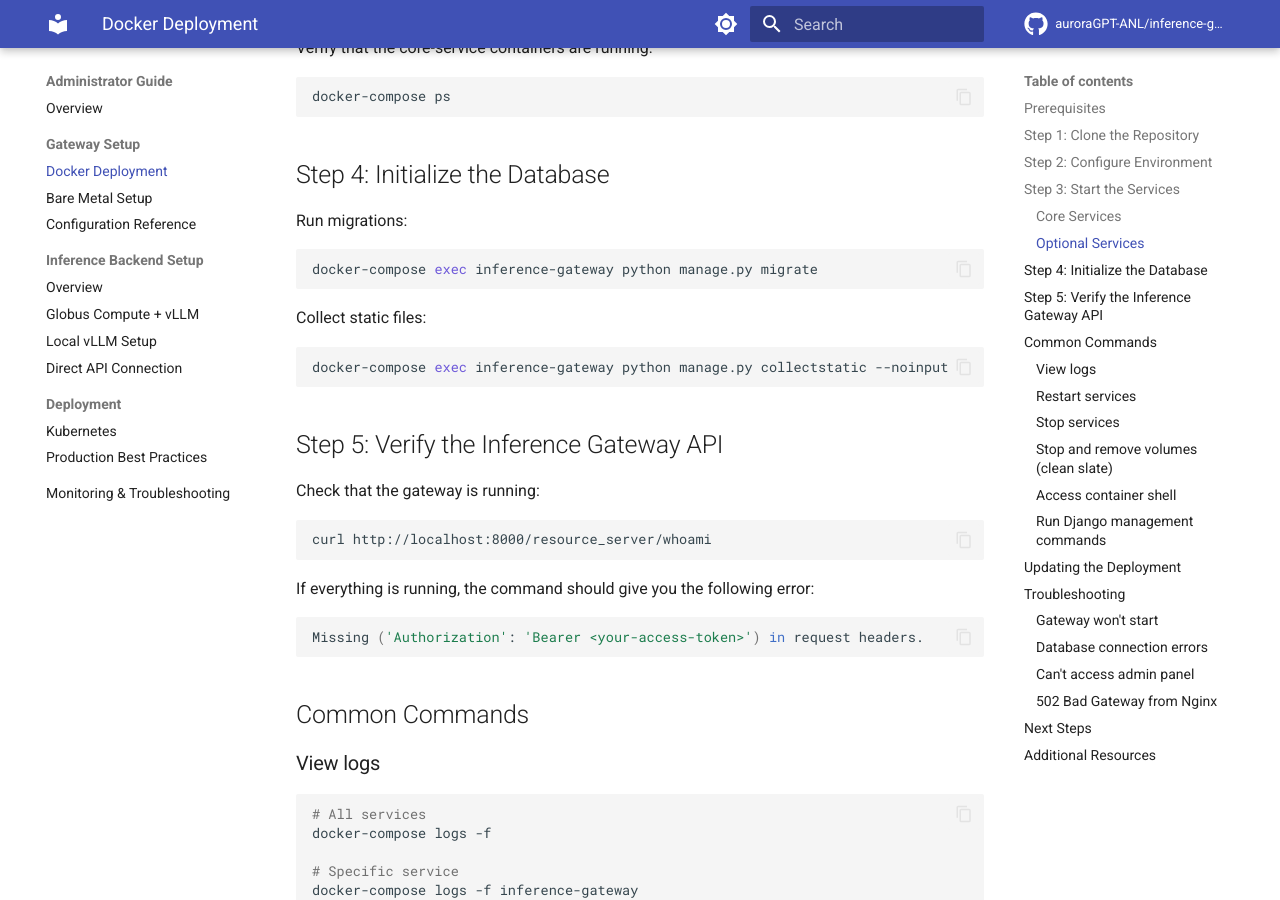
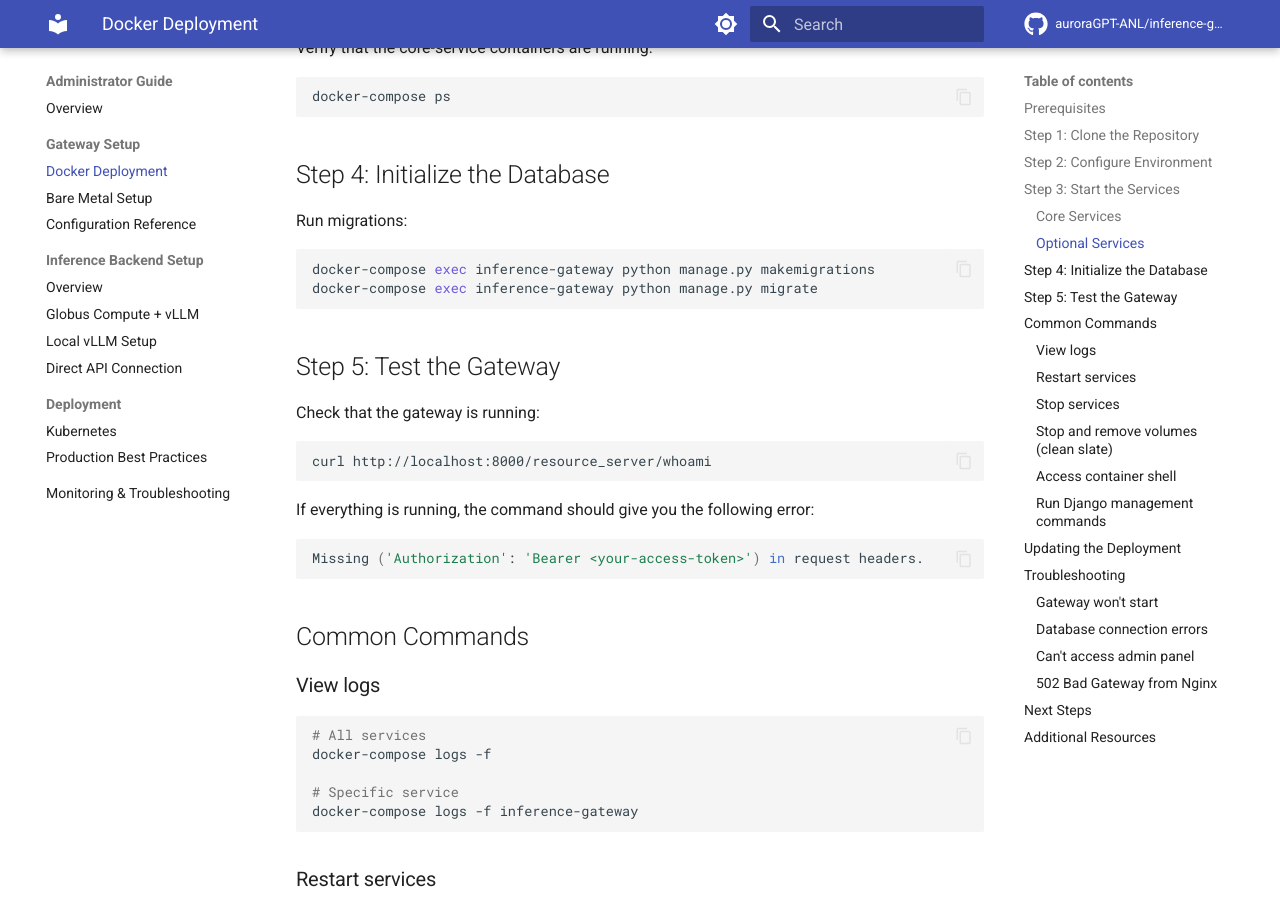
Before and after one commit to auroraGPT-ANL/inference-gateway, an MkDocs documentation site: the page built from docs/admin-guide/gateway-setup/docker.md, in a window 1280 px wide and 900 px high, scrolled down 1847 px. Built offline with MkDocs 1.6.1 and Material for MkDocs 9.7.7, drawn with Linux system fonts in a browser that asks for light colours; comment, search, counter and statistics services are not loaded.

Commit message:
removed static files and added makemigrations for consistency

````diff
--- a/docs/admin-guide/gateway-setup/docker.md
+++ b/docs/admin-guide/gateway-setup/docker.md
@@ -71,16 +71,11 @@ docker-compose ps
 Run migrations:
 
 ```bash
+docker-compose exec inference-gateway python manage.py makemigrations
 docker-compose exec inference-gateway python manage.py migrate
 ```
 
-Collect static files:
-
-```bash
-docker-compose exec inference-gateway python manage.py collectstatic --noinput
-```
-
-## Step 5: Verify the Inference Gateway API
+## Step 5: Test the Gateway
 
 Check that the gateway is running:
 ```bash
````
